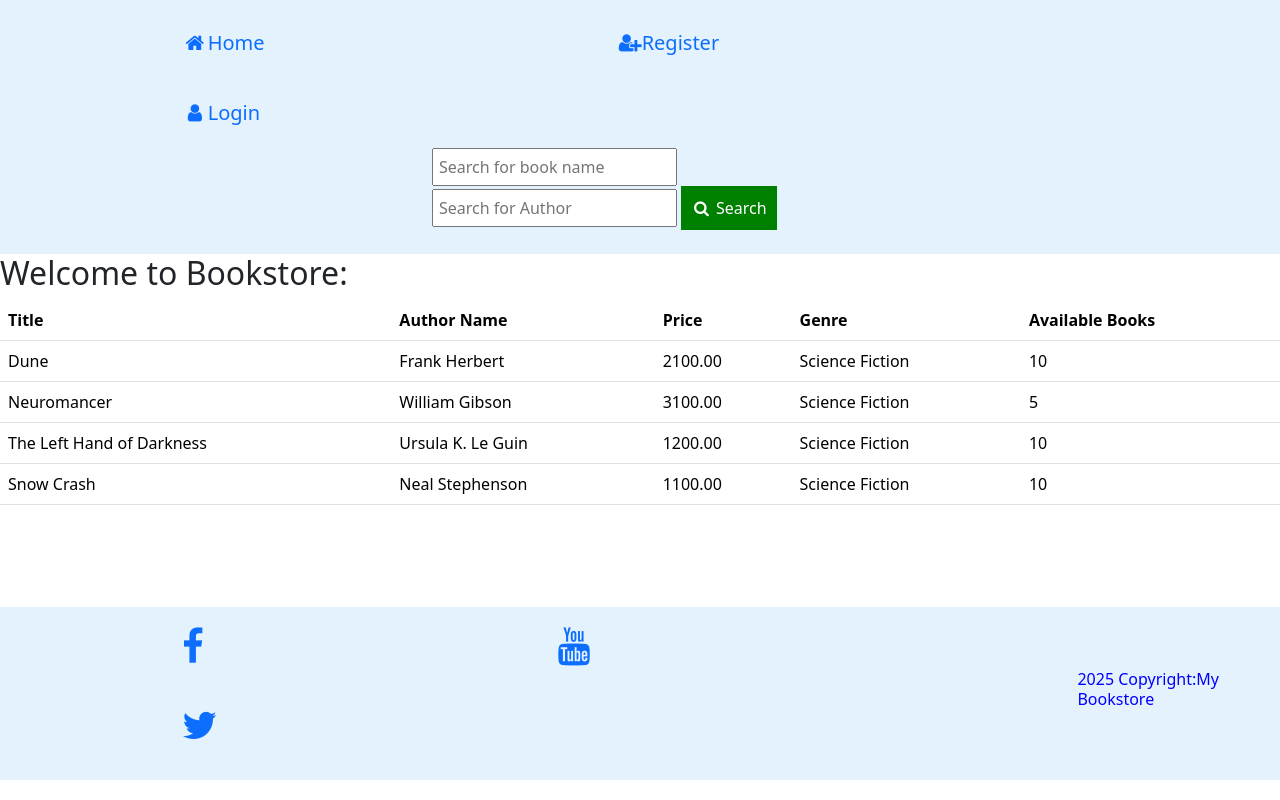
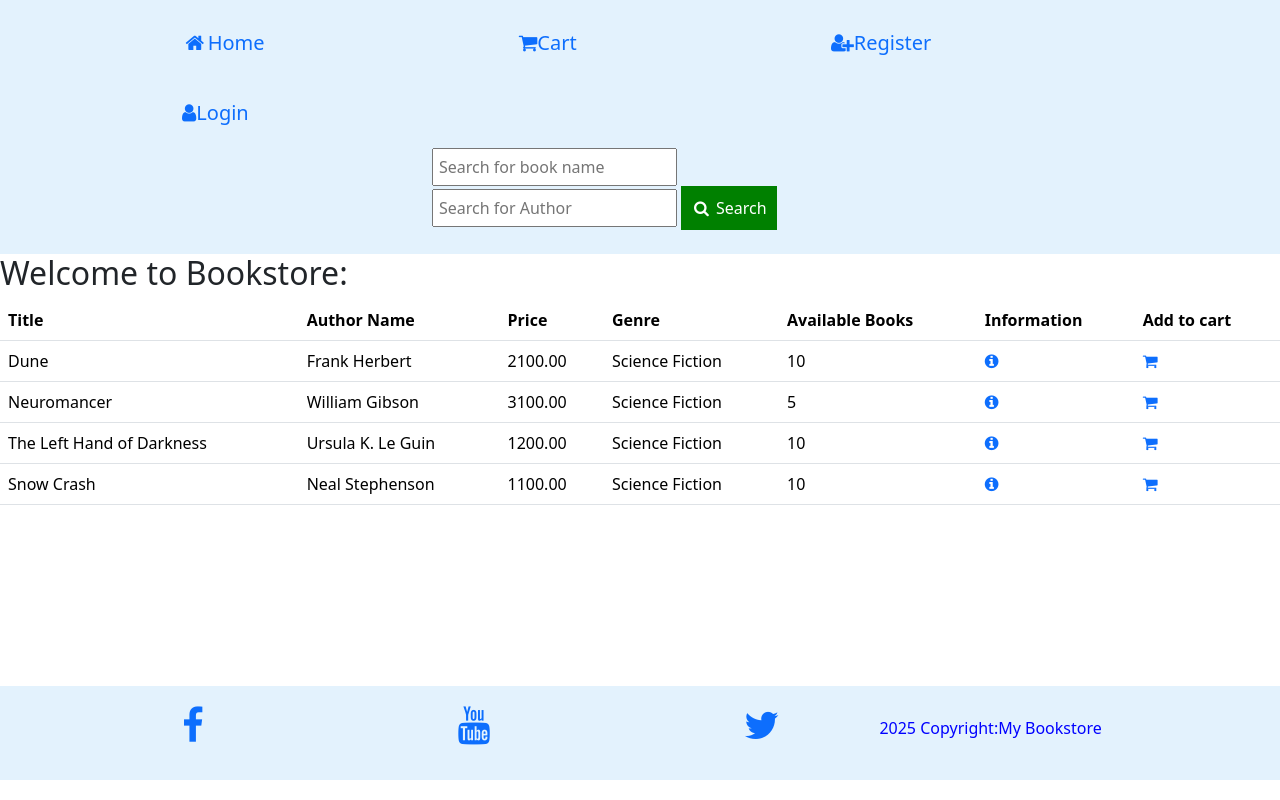
Before and after one commit to Hemlata-tricera/Django-miniproject, a Django app: page / in a window 1280 px wide. Run offline with Django 5.2, Linux system fonts and the light colour scheme; data comes from the database, SQL or seed files in the repository; both versions use the stored data as it was after the commit.

Commit message:
Add Cart

```diff
--- a/bookstore/apps/store/admin.py
+++ b/bookstore/apps/store/admin.py
@@ -1,6 +1,8 @@
 from django.contrib import admin
-from .models import Category, Book
+from .models import Category, Book, CartItem, Cart
 
 # Register your models here.
 admin.site.register(Category)
 admin.site.register(Book)
+admin.site.register(Cart)
+admin.site.register(CartItem)
--- a/bookstore/apps/store/models.py
+++ b/bookstore/apps/store/models.py
@@ -1,4 +1,6 @@
 from django.db import models
+from django.contrib.auth.models import User
+
 
 # Create your models here.
 class Category(models.Model):
@@ -11,6 +13,7 @@ class Category(models.Model):
     def __str__(self):
         return self.name
 
+
 class Book(models.Model):
     title = models.CharField(max_length=100)
     author = models.CharField(max_length=100)
@@ -20,3 +23,19 @@ class Book(models.Model):
 
     def __str__(self):
         return self.title
+
+
+class Cart(models.Model):
+    created_at = models.DateTimeField(auto_now_add=True)
+
+
+class CartItem(models.Model):
+    cart = models.ForeignKey(Cart, on_delete=models.CASCADE)
+    book = models.ForeignKey(Book, on_delete=models.CASCADE)
+    quantity = models.PositiveIntegerField(default=1)
+
+    def __str__(self):
+        return f"{self.quantity} x {self.book.name}"
+
+    def total_price(self):
+        return self.quantity * self.book.price
--- a/bookstore/apps/store/urls.py
+++ b/bookstore/apps/store/urls.py
@@ -2,11 +2,18 @@ from django.contrib import admin
 from django.urls import path
 from .views import *
 from . import views
+app_name = 'store'
 
 urlpatterns = [
     path('', homepage, name='homepage'),
-    path('login/', login_page, name='login_page'),    # Login page
-    path('logout/', logout_page, name='logout_page'),    # Login page
-    path('register/', register_page, name='register'),  # Registration page
-    # path('book/<int:pk>/', views.BookDetailView.as_view(), name='book_detail'),
+    # path('login/', login_page, name='login_page'),    # Login page
+    # path('logout/', logout_page, name='logout_page'),    # Login page
+    # path('register/', register_page, name='register'),  # Registration page
+    path('book/<int:pk>/', book_detail, name='book_detail'), # For Book Detail
+    path('add/<int:book_id>/', views.add_to_cart, name='add_to_cart'),
+    path('update/<int:item_id>/', views.update_cart_item, name='update_cart_item'),
+    path('cart/', views.cart_detail, name='cart_detail'),
+    path('remove/<int:book_id>/', views.remove_from_cart, name='remove_from_cart'),
+
+
 ]
--- a/bookstore/apps/store/views.py
+++ b/bookstore/apps/store/views.py
@@ -1,12 +1,13 @@
 from django.shortcuts import render
 from django.http import HttpResponse
-from .models import Book
-from django.shortcuts import render, redirect
+
+from .models import Book, Cart, CartItem
+from django.shortcuts import render, redirect, get_object_or_404
 from django.contrib import messages
-from django.contrib.auth import authenticate, login, logout
+# from django.contrib.auth import authenticate, login, logout
 from django.contrib.auth.models import User
 from django.views.generic import DetailView
-
+from django.db.models import Q
 
 
 # Create your views here.
@@ -15,85 +16,68 @@ def homepage(request):
     author_query = request.GET.get('author', '')  # Get author search query from URL parameters
     books = Book.objects.all()  # Simple search
 
-    if title_query:
+    if title_query and author_query:
+        # Filter books by title
+        # books = books.filter(
+            # title__icontains=title_query) | books.filter(author__icontains=author_query)
+        books = books.filter(
+            Q(title__icontains=title_query) | Q(author__icontains=author_query))
+    elif title_query:
         # Filter books by title
         books = books.filter(
             title__icontains=title_query)
 
-    if author_query:
+    elif author_query:
         books = books.filter(
             author__icontains=author_query)
 
-    return render(request, 'homepage.html', {'title_query': title_query, 'author_query':author_query, 'books': books})
-
-# class BookDetailView(DetailView):
-#     model = Book
-#     template_name = 'book_detail.html'
+    return render(request, 'homepage.html', {'title_query': title_query, 'author_query': author_query, 'books': books})
 
 
-def login_page(request):
-    if request.method == 'POST':
-        username = request.POST.get('username')
-        password = request.POST.get('password')
-
-        # Check if a user with the provided username exists
-        if not User.objects.filter(username=username).exists():
-            # Display an error message if the username does not exist
-            messages.error(request, 'Invalid Username')
-            return redirect('/login/')
-
-        # Authenticate the user with the provided username and password
-        user = authenticate(username=username, password=password)
-
-        if user is None:
-            # Display an error message if authentication fails (invalid password)
-            messages.error(request, "Invalid Password")
-            return redirect('/login/')
-        else:
-            # Log in the user and redirect to the home page upon successful login
-            login(request, user)
-            return redirect('/')
-
-    # Render the login page template (GET request)
-    return render(request, 'login.html')
+def book_detail(request, pk):
+    book = get_object_or_404(Book, pk=pk)
+    return render(request, 'book_detail.html', {'book': book})
 
 
-# Define a view function for the registration page
-def register_page(request):
-    # Check if the HTTP request method is POST (form submission)
-    if request.method == 'POST':
-        first_name = request.POST.get('first_name')
-        last_name = request.POST.get('last_name')
-        username = request.POST.get('username')
-        password = request.POST.get('password')
+def add_to_cart(request, book_id):
+    book = get_object_or_404(Book, id=book_id)
+    cart_id = request.session.get('cart_id')
+    if not cart_id:
+        cart = Cart.objects.create()
+        request.session['cart_id'] = cart.id
+    else:
+        cart = get_object_or_404(Cart, id=cart_id)
 
-        # Check if a user with the provided username already exists
-        user = User.objects.filter(username=username)
+    cart_item, created = CartItem.objects.get_or_create(cart=cart, book=book)
+    if not created:
+        cart_item.quantity += 1
+    cart_item.save()
 
-        if user.exists():
-            # Display an information message if the username is taken
-            messages.info(request, "Username already taken!")
-            return redirect('/register/')
-
-        # Create a new User object with the provided information
-        user = User.objects.create_user(
-            first_name=first_name,
-            last_name=last_name,
-            username=username
-        )
-
-        # Set the user's password and save the user object
-        user.set_password(password)
-        user.save()
-
-        # Display an information message indicating successful account creation
-        messages.info(request, "Account created Successfully!")
-        return redirect('/register/')
-
-    # Render the registration page template (GET request)
-    return render(request, 'register.html')
+    return redirect('store:cart_detail')
 
 
-def logout_page(request):
-    logout(request)
-    return redirect('/login/')
+def update_cart_item(request, item_id):
+    cart_item = get_object_or_404(CartItem, id=item_id)
+    if request.method == 'POST':
+        cart_item.quantity = int(request.POST.get('quantity', 1))
+        cart_item.save()
+    return redirect('store:cart_detail')
+
+
+def cart_detail(request):
+    cart_id = request.session.get('cart_id')
+    if not cart_id:
+        return render(request, 'cart_detail.html', {'cart': None, 'total_price': 0})
+
+    cart = get_object_or_404(Cart, id=cart_id)
+    total_price = sum(item.total_price() for item in cart.cartitem_set.all())
+
+    return render(request, 'cart_detail.html', {'cart': cart, 'total_price': total_price})
+
+
+def remove_from_cart(request, book_id):
+    cart_id = request.session.get('cart_id')
+    cart = get_object_or_404(Cart, id=cart_id)
+    cart_item = get_object_or_404(CartItem, cart=cart, book_id=book_id)
+    cart_item.delete()
+    return redirect('store:cart_detail')
--- a/bookstore/templates/homepage.html
+++ b/bookstore/templates/homepage.html
@@ -22,7 +22,7 @@ font-size: 20px;
 }
 li{
     display:inline-block;
-    padding:20px 200px 20px 150px;
+    padding:20px 100px 20px 150px;
 }
 .navbar form{
 align-items: right;
@@ -81,8 +81,9 @@ color:blue;
   <!-- Navbar content -->
         <ul>
             <li><a href="/"><i class="fa fa-fw fa-home"></i>Home</a></li>
+            <li><a href="{% url 'store:cart_detail' %}"><i class="fa fa-shopping-cart" aria-hidden="true"></i>Cart</a></li>
             <li><a href="#"><i class="fa fa-user-plus"></i>Register</a></li>
-            <li><a href="{% url 'login_page' %}"><i class="fa fa-fw fa-user"></i>Login</a></li>
+            <li><a href="#"><i class="fa fa-user"></i>Login</a></li>
 
     <form method="get">
         <input type="text" name="title" placeholder="Search for book name" value="{{ title_query }}">
@@ -101,6 +102,10 @@ color:blue;
                   <th scope="col">Price</th>
                   <th scope="col">Genre</th>
                   <th scope="col">Available Books</th>
+                  <th scope="col">Information</th>
+                  <th scope="col">Add to cart</th>
+<!--                    <th scope="col"><i class="fa fa-info-circle" aria-hidden="true"></i></th>-->
+<!--                    <th scope="col"><i class="fa fa-shopping-cart" aria-hidden="true"></i></th>-->
                 </tr>
             </thead>
             <tbody>
@@ -111,6 +116,9 @@ color:blue;
                     <td>{{ book.price }}</td><br>
                     <td>{{ book.genre }}</td><br>
                     <td>{{ book.stock }}</td>
+                    <td><a href="{% url 'store:book_detail' book.id %}"><i class="fa fa-info-circle" aria-hidden="true"></i></a></td>
+                    <td><a href="{% url 'store:add_to_cart' book.id %}"><i class="fa fa-shopping-cart" aria-hidden="true"></i></a></td>
+
                 </tr>
             {% endfor %}
             </tbody>
```
Also changed, not shown: bookstore/db.sqlite3.
